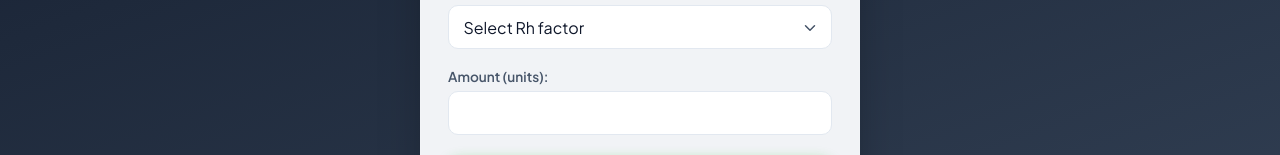
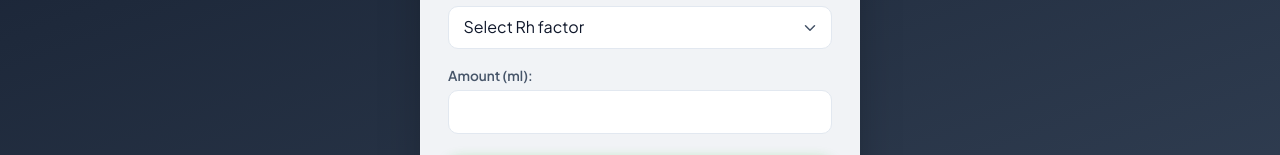
Before and after one commit to w3hackes/Testing, a React (Create React App) app in the folder create-flask-app/: page / in a window 1280 px wide. Both pictures are taken after a click on the button "Withdraw". Shown: the part 462-617 px from the top of the page. Built offline with nearby package versions, Linux system fonts and the light colour scheme.

Commit message:
Update App.js

```diff
--- a/create-flask-app/src/App.js
+++ b/create-flask-app/src/App.js
@@ -91,7 +91,7 @@ function App() {
                             </div>
 
                             <div className="form-row">
-                                <label htmlFor="amount">Amount (units):</label>
+                                <label htmlFor="amount">Amount (ml):</label>
                                 <input id="amount" type="number" min="0" value={amount} onChange={e => setAmount(e.target.value)} />
                             </div>
 
```
